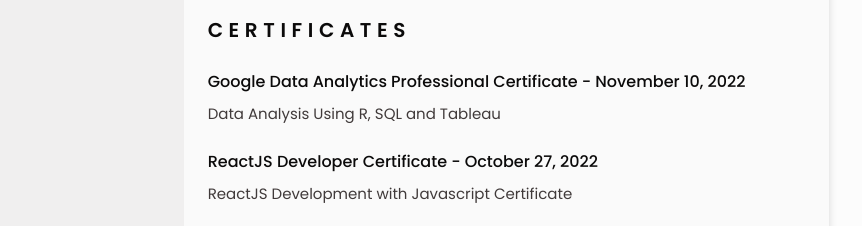
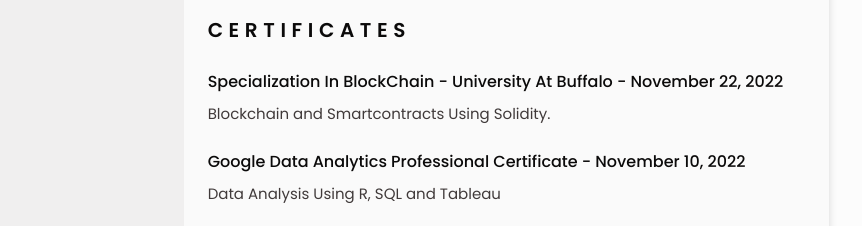
Before and after one commit to Kifal15/Responsive-resume, a plain HTML site: page index.html in a window 1280 px wide. Shown: the part 445-671 px from the top of the page, 295-1157 px from the left. Drawn offline with nearby package versions, Linux system fonts and the light colour scheme.

Commit message:
Update index.html

```diff
--- a/index.html
+++ b/index.html
@@ -236,6 +236,13 @@
                     <!-- CERTIFICATES -->
                     <section class="certificate section" id="certificate">
                         <h2 class="section-title">Certificates</h2>
+                           <div class="certificate_container bd-grid">
+                            <div class="certificate_content">
+                                <h3 class="certificate_title">Specialization In BlockChain - University At Buffalo - November 22, 2022</h3>
+                                <p class="certificate_description">
+                                    Blockchain and Smartcontracts Using Solidity.
+                                </p>
+                            </div>
                         <div class="certificate_container bd-grid">
                             <div class="certificate_content">
                                 <h3 class="certificate_title">Google Data Analytics Professional Certificate - November 10, 2022</h3>
```
